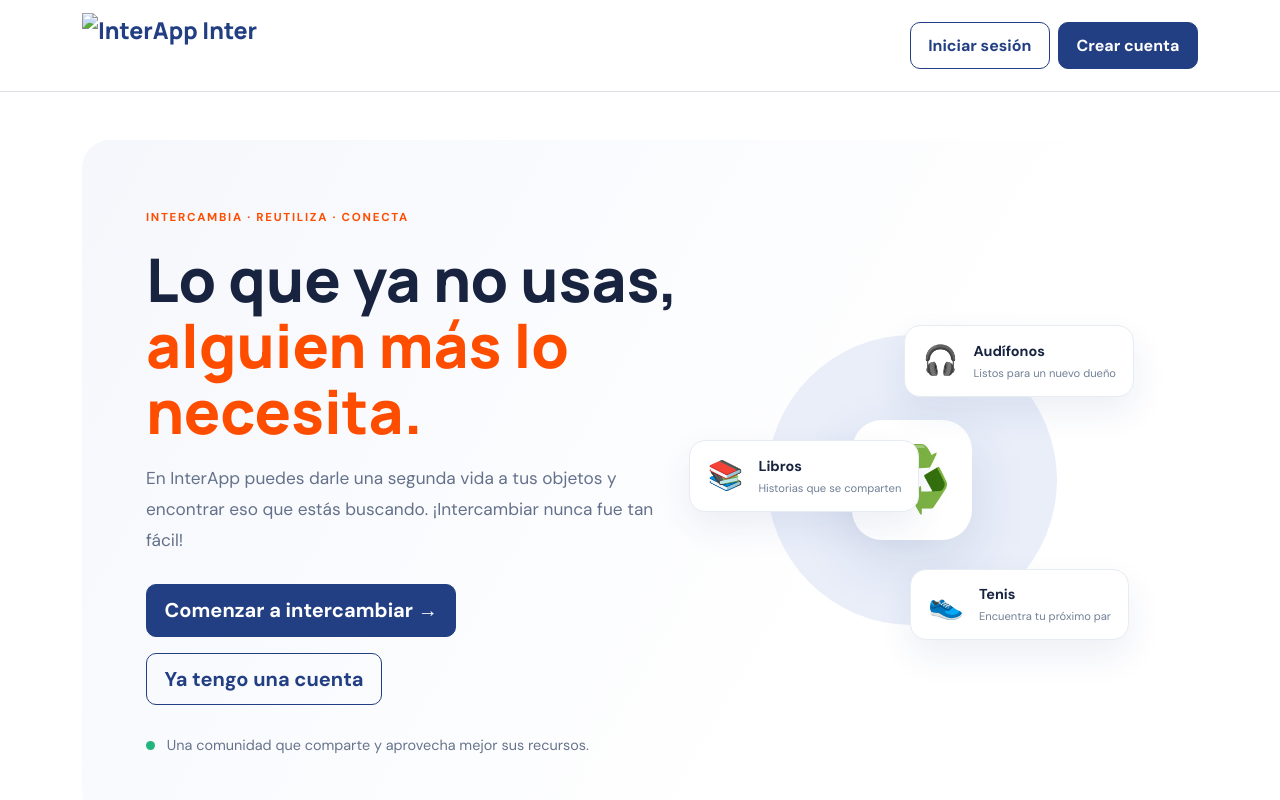
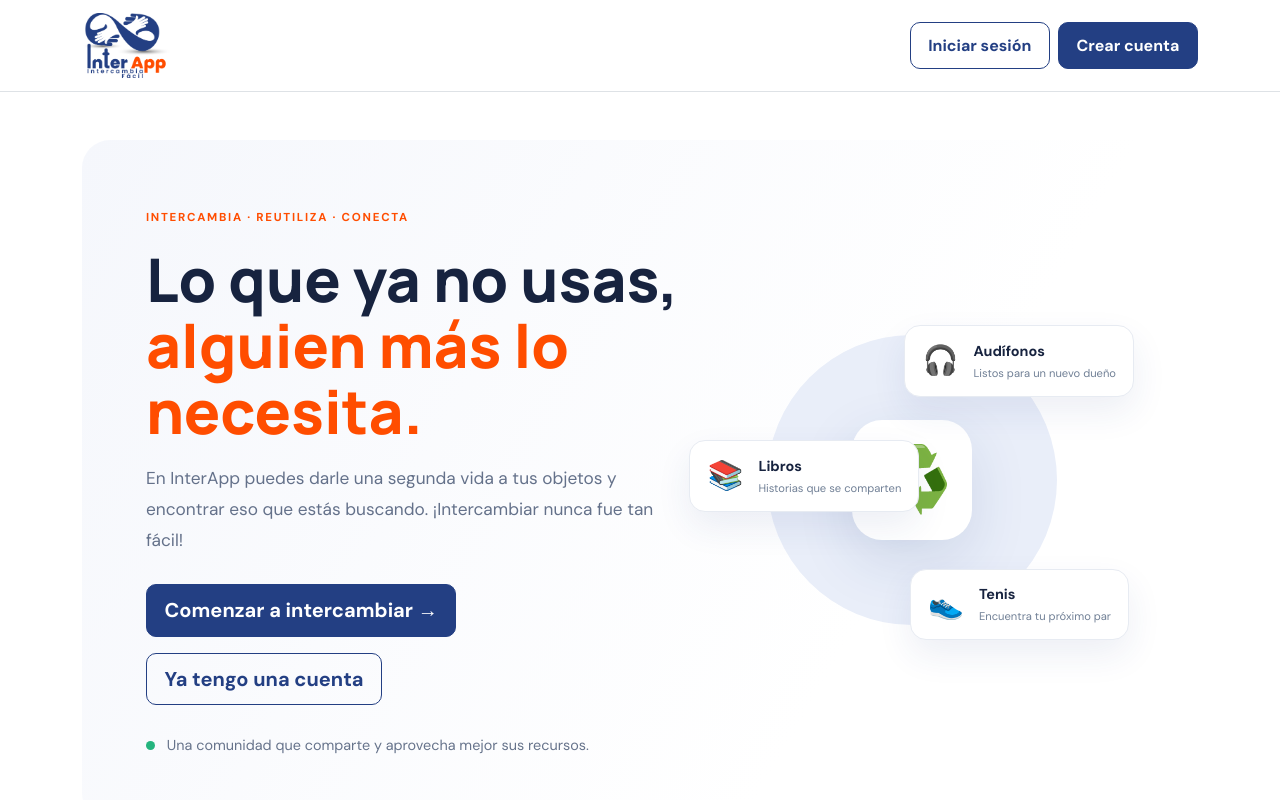
Before and after one commit to N4xtorq9/proyecto_integrador_InterApp, a plain HTML site: page index.html in a window 1280 px wide. Shown: the top 800 px of the page. Drawn offline with nearby package versions, Linux system fonts and the light colour scheme; files whose address does not match are found by name.

Commit message:
Chore: se actualizo el logo

```diff
--- a/index.html
+++ b/index.html
@@ -11,7 +11,7 @@
 <body>
   <nav class="navbar navbar-expand-lg navbar-light bg-white border-bottom sticky-top">
     <div class="container">
-      <a class="navbar-brand brand" href="index.html" aria-label="InterApp"><img class="brand-logo" src="assets/interapp-logo.png" alt="InterApp Intercambio Fácil"></a>
+      <a class="navbar-brand brand" href="index.html" aria-label="InterApp"><img class="brand-logo" src="assets/images/interapp-logo.png" alt="InterApp Intercambio Fácil"></a>
       <div class="ms-auto d-flex gap-2">
         <a class="btn btn-outline-primary" href="pages/login.html">Iniciar sesión</a>
         <a class="btn btn-primary" href="pages/registro.html">Crear cuenta</a>
```
